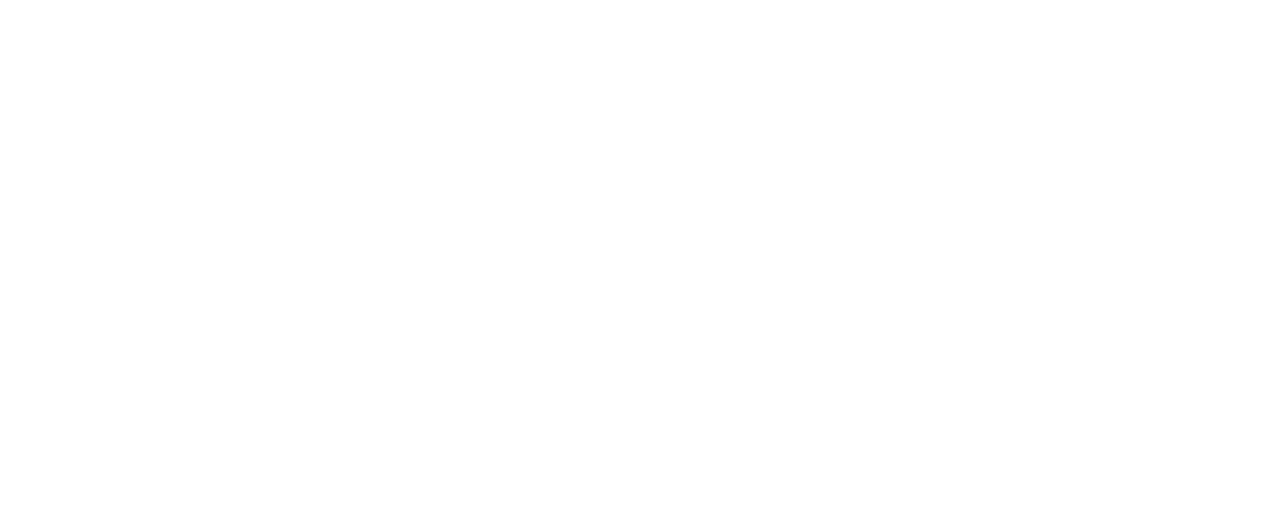
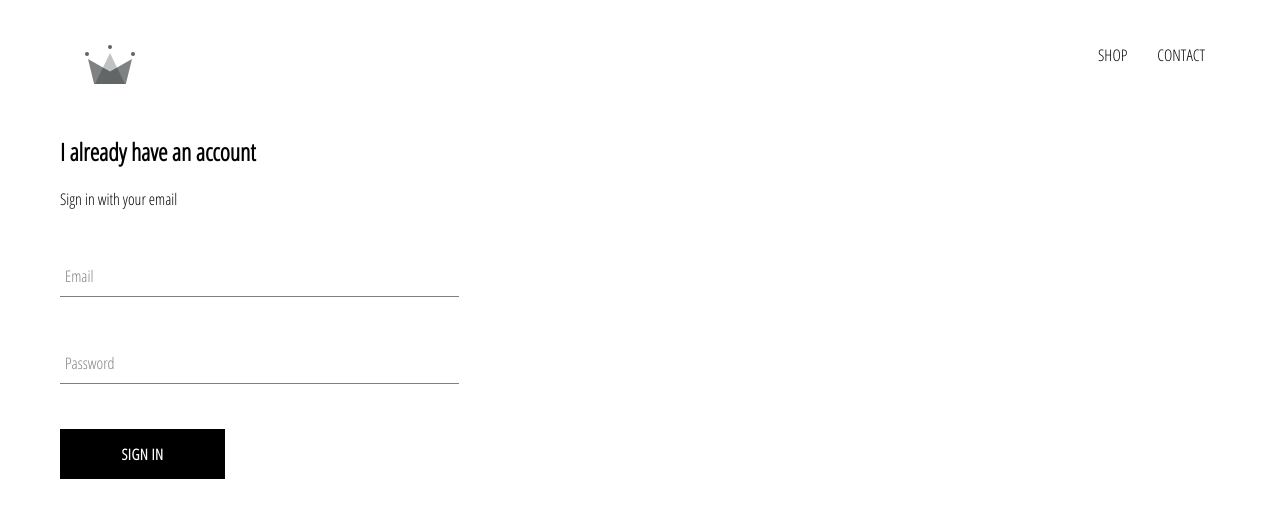
Before and after one commit to Junaid-Mohamed/clothing-site-project, a React (Create React App) app: page /signin in a window 1280 px wide. Shown: the top 518 px of the page. Built offline with nearby package versions, Linux system fonts and the light colour scheme.

Commit message:
added sign-in functionality

```diff
--- a/src/App.css
+++ b/src/App.css
@@ -2,3 +2,8 @@
     font-family: "Open Sans Condensed";
     padding: 20px 60px;
 }
+
+a{
+    text-decoration: none;
+    color: black;
+}
--- a/src/App.js
+++ b/src/App.js
@@ -3,8 +3,8 @@
 import Homepage from "./pages/homepage/Homepage";
 import Shop from "./pages/shop/Shop"
 import {Switch,Route,} from "react-router-dom"
-
-
+import Header from "./components/header/Header"
+import SignInSignUp from "./pages/sign-in-and-sign-up/SignInSignUp"
 
 
 
@@ -12,9 +12,11 @@
 function App() {
   return (
     <div >
+    <Header />
     <Switch>
       <Route exact path="/" component={Homepage} />
       <Route  path="/shop" component={Shop} />
+      <Route path="/signin" component={SignInSignUp}  />
     </Switch>
      </div>
   );
--- /dev/null
+++ b/src/components/custom-button/CustomButton.js
@@ -0,0 +1,12 @@
+import React from 'react'
+import "./CustomButton.scss"
+
+function CustomButton({children,...otherProps}) {
+    return (
+        <button className="custom-button" {...otherProps}>
+            {children}
+        </button>
+    )
+}
+
+export default CustomButton
--- /dev/null
+++ b/src/components/custom-button/CustomButton.scss
@@ -0,0 +1,22 @@
+.custom-button {
+    min-width: 165px;
+    width: auto;
+    height: 50px;
+    letter-spacing: 0.5px;
+    line-height: 50px;
+    padding: 0 35px 0 35px;
+    font-size: 15px;
+    background-color: black;
+    color: white;
+    text-transform: uppercase;
+    font-family: 'Open Sans Condensed';
+    font-weight: bolder;
+    border: none;
+    cursor: pointer;
+
+    &:hover {
+      background-color: white;
+      color: black;
+      border: 1px solid black;
+    }
+  }
--- /dev/null
+++ b/src/components/form-input/FormInput.js
@@ -0,0 +1,20 @@
+import React from 'react'
+import "./FormInput.scss"
+
+function FormInput({handleChange,label,...otherProps}) {
+    return (
+        <div className="group">
+            <input className="form-input" onChange={handleChange} {...otherProps}  />
+            { label?(
+                <label
+                    className={`${
+                        otherProps.value.length ? 'shrink': ''
+                    }form-input-label`}
+                >{label}
+                </label>
+            ):null}
+        </div>
+    )
+}
+
+export default FormInput
--- /dev/null
+++ b/src/components/form-input/FormInput.scss
@@ -0,0 +1,54 @@
+$sub-color: grey;
+$main-color: black;
+
+@mixin shrinkLabel {
+  top: -14px;
+  font-size: 12px;
+  color: $main-color;
+}
+
+.group {
+  position: relative;
+  margin: 45px 0;
+
+  .form-input {
+    background: none;
+    background-color: white;
+    color: $sub-color;
+    font-size: 18px;
+    padding: 10px 10px 10px 5px;
+    display: block;
+    width: 100%;
+    border: none;
+    border-radius: 0;
+    border-bottom: 1px solid $sub-color;
+    margin: 25px 0;
+
+    &:focus {
+      outline: none;
+    }
+
+    &:focus ~ .form-input-label {
+      @include shrinkLabel();
+    }
+  }
+
+  input[type='password'] {
+    letter-spacing: 0.3em;
+  }
+
+  .form-input-label {
+    color: $sub-color;
+    font-size: 16px;
+    font-weight: normal;
+    position: absolute;
+    pointer-events: none;
+    left: 5px;
+    top: 10px;
+    transition: 300ms ease all;
+
+    &.shrink {
+      @include shrinkLabel();
+    }
+  }
+}
--- /dev/null
+++ b/src/components/header/Header.js
@@ -0,0 +1,21 @@
+import React from 'react'
+import {Link} from "react-router-dom"
+import {ReactComponent as Logo} from "../../assests/clothing.svg"
+import "./Header.scss"
+
+
+function Header() {
+    return (
+        <div className="header">
+            <Link className="logo-container" to="/">
+            <Logo className="logo" />
+            </Link>
+            <div className="options">
+                <Link className="option" to="/shop">SHOP</Link>
+                <Link className="option" to="/shop">CONTACT</Link>
+            </div>
+        </div>
+    )
+}
+
+export default Header
--- /dev/null
+++ b/src/components/header/Header.scss
@@ -0,0 +1,25 @@
+.header {
+    height: 70px;
+    width: 100%;
+    display: flex;
+    justify-content: space-between;
+    margin-bottom: 25px;
+
+    .logo-container {
+      height: 100%;
+      width: 70px;
+      padding: 25px;
+    }
+
+    .options {
+      width: 50%;
+      height: 100%;
+      display: flex;
+      align-items: center;
+      justify-content: flex-end;
+
+      .option {
+        padding: 10px 15px;
+      }
+    }
+  }
--- /dev/null
+++ b/src/components/signin/SignIn.js
@@ -0,0 +1,57 @@
+import React, { Component } from "react";
+import "./SignIn.scss";
+import FormInput from "../form-input/FormInput"
+import CustomButton from "../custom-button/CustomButton"
+
+
+export default class SignIn extends Component {
+  constructor(props) {
+    super(props);
+    this.state = {
+      email: "",
+      password: "",
+    };
+  }
+
+  handleSubmit = (event) => {
+    event.preventDefault();
+    this.setState({
+      email: "",
+      password: "",
+    });
+  };
+
+  handleChange = (event) => {
+    const { name, value } = event.target;
+    this.setState({ [name]: value });
+  };
+
+  render() {
+    return (
+      <div className="sign-in">
+        <h2>I already have an account</h2>
+        <span>Sign in with your email</span>
+        <from onSubmit={this.handleSubmit}>
+          <FormInput
+            name="email"
+            type="email"
+            handleChange={this.handleChange}
+            value={this.state.email}
+            label = "Email"
+            required
+          />
+
+          <FormInput
+            name="password"
+            type="password"
+            handleChange={this.handleChange}
+            value={this.state.password}
+            label = "Password"
+            required
+          />
+          <CustomButton type="submit">Sign In</CustomButton>
+        </from>
+      </div>
+    );
+  }
+}
--- /dev/null
+++ b/src/components/signin/SignIn.scss
@@ -0,0 +1,10 @@
+.sign-in{
+    width: 30vw;
+    display: flex;
+    flex-direction: column;
+
+    .title{
+        margin: 10px 0px;
+    }
+
+}
--- /dev/null
+++ b/src/pages/sign-in-and-sign-up/SignInSignUp.js
@@ -0,0 +1,13 @@
+import React from 'react'
+import SignIn from "../../components/signin/SignIn"
+
+
+function SignInSignUp() {
+    return (
+        <div>
+            <SignIn />
+        </div>
+    )
+}
+
+export default SignInSignUp
```
Also changed, not shown: src/assests/clothing.svg (added), src/pages/sign-in-and-sign-up/SignInSignUp.scss (added).
